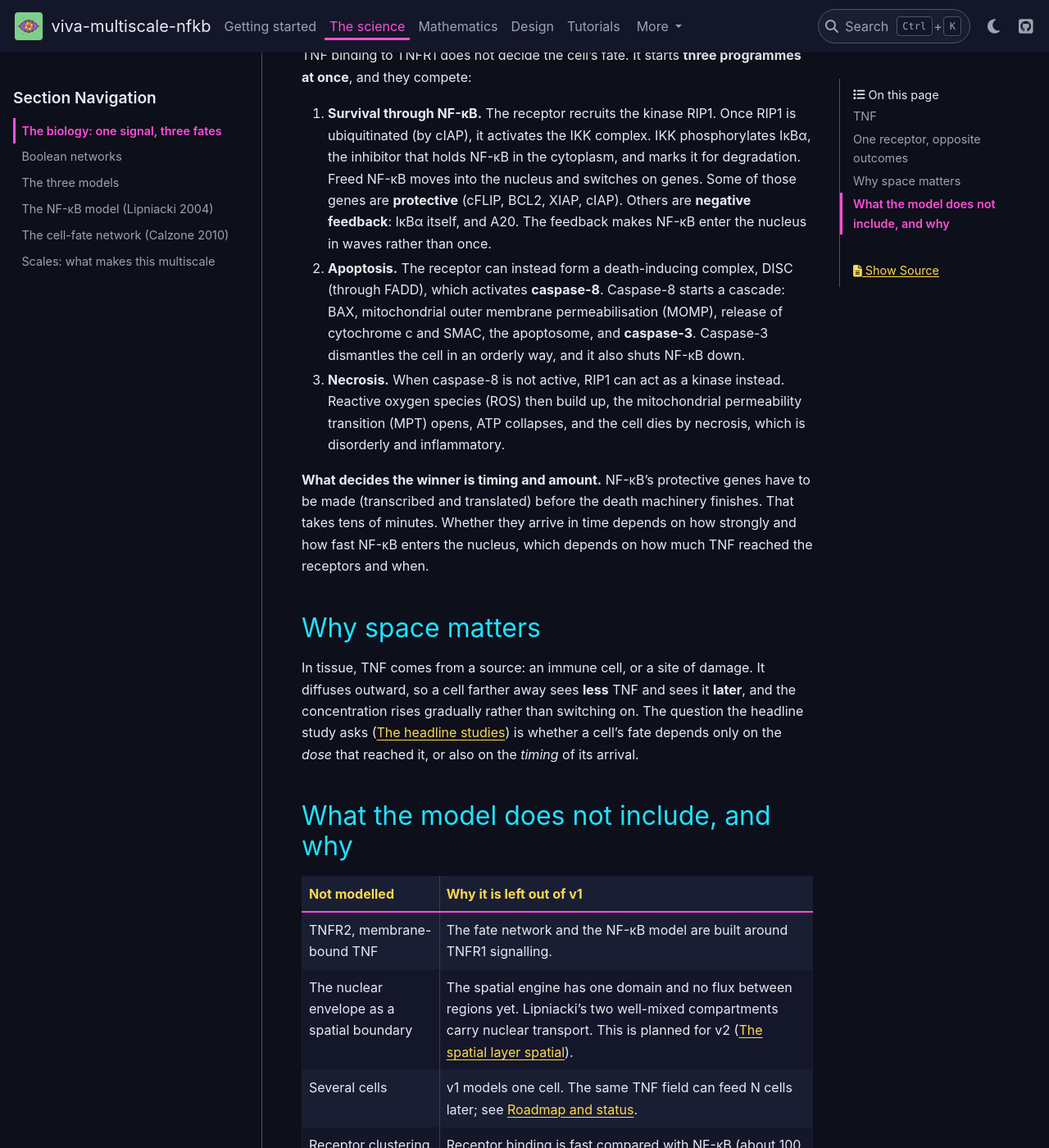
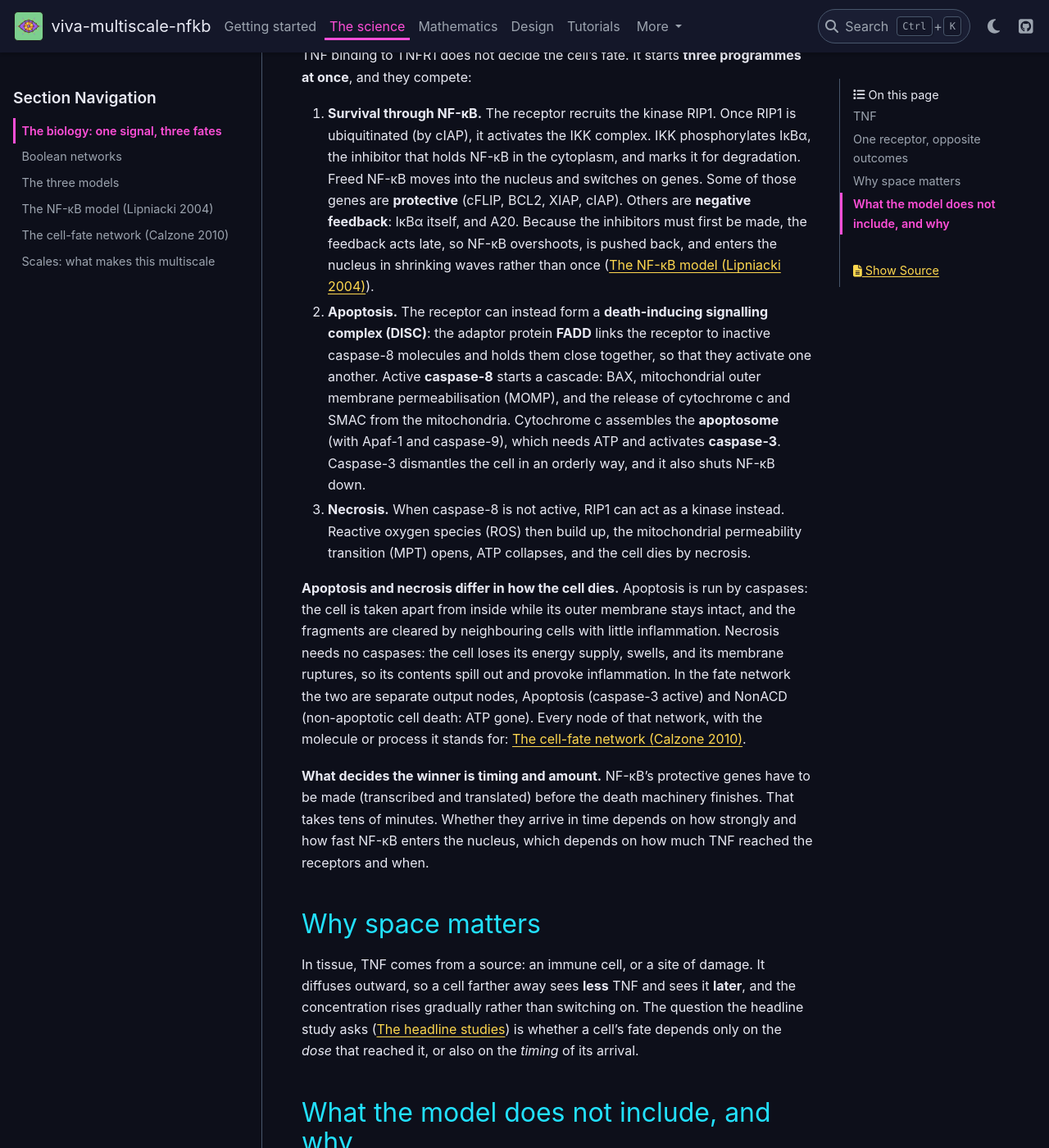
Before and after one commit to vivarium-collective/viva-multiscale-nfkb, a Sphinx documentation site: the page built from documentation/science/biology.md, in a window 1280 px wide and 1400 px high, scrolled down 538 px. Shown: the whole window at 82% size. Built offline with Sphinx 7.4.7 and the PyData theme 0.15.4, drawn with Linux system fonts in a browser that asks for light colours.

Commit message:
docs: biology and architecture pages explain their terms
- biology.md:
  - why NF-kB comes in waves (late feedback, linked to the model page);
  - what the DISC, FADD and the apoptosome physically are;
  - how apoptosis and necrosis differ (caspases, membrane integrity, inflammation),
    and which output nodes stand for them;
  - a link to the node-by-node network page.
- architecture.md:
  - a legend for every symbol in the diagram (fields.TNF, RegionMean, tnf_at_cell,
    d1, occ, parameters_in.TNF_R, u/d rates, f), each linked to its defining page;
  - sections A and B explained where they are used.

sphinx-build -W passes. Docs plan step 6 (in part).

Co-Authored-By: Claude Opus 5.5 <noreply@anthropic.com>

```diff
--- a/documentation/science/biology.md
+++ b/documentation/science/biology.md
@@ -14,15 +14,24 @@ TNF binding to TNFR1 does not decide the cell's fate. It starts **three programm
 1. **Survival through NF-κB.** The receptor recruits the kinase RIP1. Once RIP1 is ubiquitinated (by cIAP), it activates
    the IKK complex. IKK phosphorylates IκBα, the inhibitor that holds NF-κB in the cytoplasm, and marks it for
    degradation. Freed NF-κB moves into the nucleus and switches on genes. Some of those genes are **protective**
-   (cFLIP, BCL2, XIAP, cIAP). Others are **negative feedback**: IκBα itself, and A20. The feedback makes NF-κB enter
-   the nucleus in waves rather than once.
-2. **Apoptosis.** The receptor can instead form a death-inducing complex, DISC (through FADD), which activates
-   **caspase-8**. Caspase-8 starts a cascade: BAX, mitochondrial outer membrane permeabilisation (MOMP), release of
-   cytochrome c and SMAC, the apoptosome, and **caspase-3**. Caspase-3 dismantles the cell in an orderly way, and it
+   (cFLIP, BCL2, XIAP, cIAP). Others are **negative feedback**: IκBα itself, and A20. Because the inhibitors must first
+   be made, the feedback acts late, so NF-κB overshoots, is pushed back, and enters the nucleus in shrinking waves
+   rather than once ({doc}`lipniacki-model`).
+2. **Apoptosis.** The receptor can instead form a **death-inducing signalling complex (DISC)**: the adaptor protein
+   **FADD** links the receptor to inactive caspase-8 molecules and holds them close together, so that they activate one
+   another. Active **caspase-8** starts a cascade: BAX, mitochondrial outer membrane permeabilisation (MOMP), and the
+   release of cytochrome c and SMAC from the mitochondria. Cytochrome c assembles the **apoptosome** (with Apaf-1 and
+   caspase-9), which needs ATP and activates **caspase-3**. Caspase-3 dismantles the cell in an orderly way, and it
    also shuts NF-κB down.
 3. **Necrosis.** When caspase-8 is not active, RIP1 can act as a kinase instead. Reactive oxygen species (ROS) then
-   build up, the mitochondrial permeability transition (MPT) opens, ATP collapses, and the cell dies by necrosis,
-   which is disorderly and inflammatory.
+   build up, the mitochondrial permeability transition (MPT) opens, ATP collapses, and the cell dies by necrosis.
+
+**Apoptosis and necrosis differ in how the cell dies.** Apoptosis is run by caspases: the cell is taken apart from
+inside while its outer membrane stays intact, and the fragments are cleared by neighbouring cells with little
+inflammation. Necrosis needs no caspases: the cell loses its energy supply, swells, and its membrane ruptures, so its
+contents spill out and provoke inflammation. In the fate network the two are separate output nodes, Apoptosis
+(caspase-3 active) and NonACD (non-apoptotic cell death: ATP gone). Every node of that network, with the molecule or
+process it stands for: {doc}`calzone-network`.
 
 **What decides the winner is timing and amount.** NF-κB's protective genes have to be made (transcribed and
 translated) before the death machinery finishes. That takes tens of minutes. Whether they arrive in time depends on
```
Also changed, not shown: docs/design/plan-docs-first-principles.md (+3 -0 lines), documentation/design/architecture.md (+14 -3 lines).
